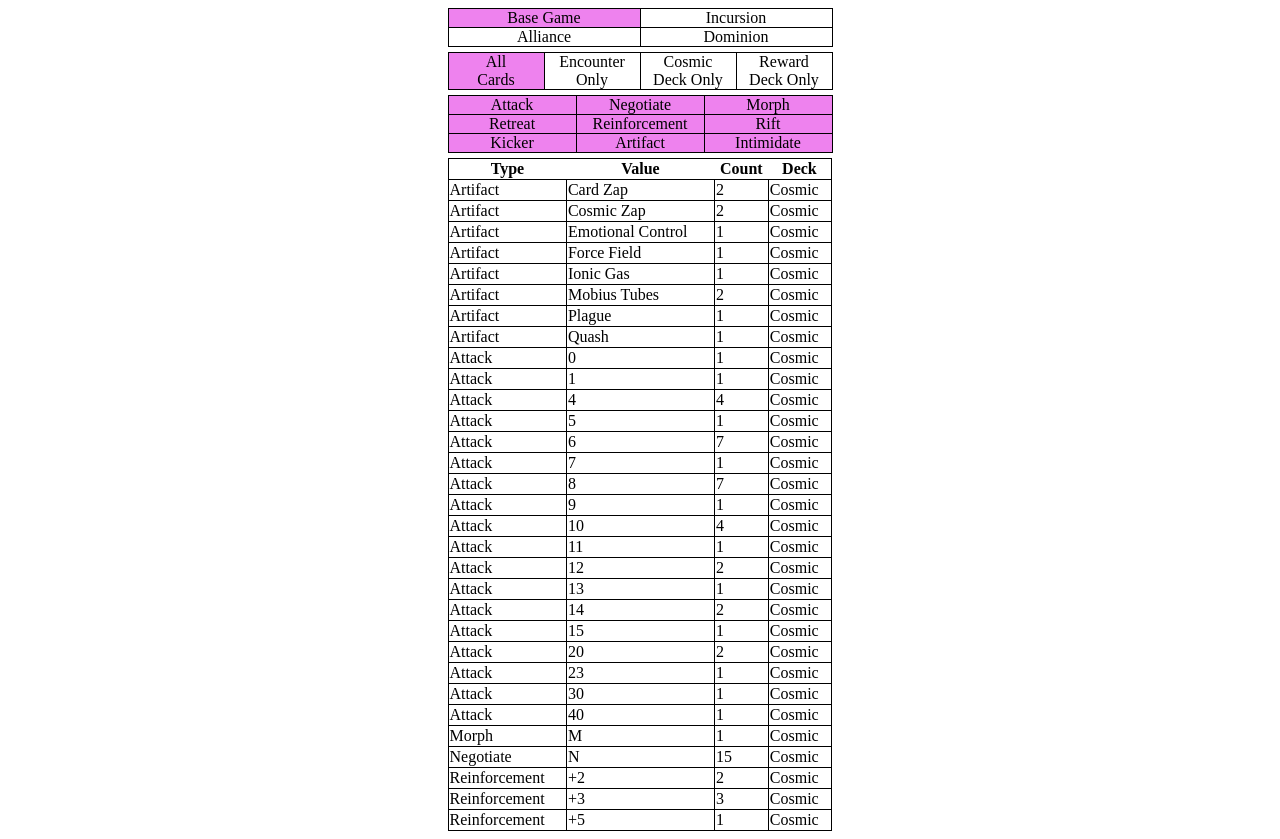
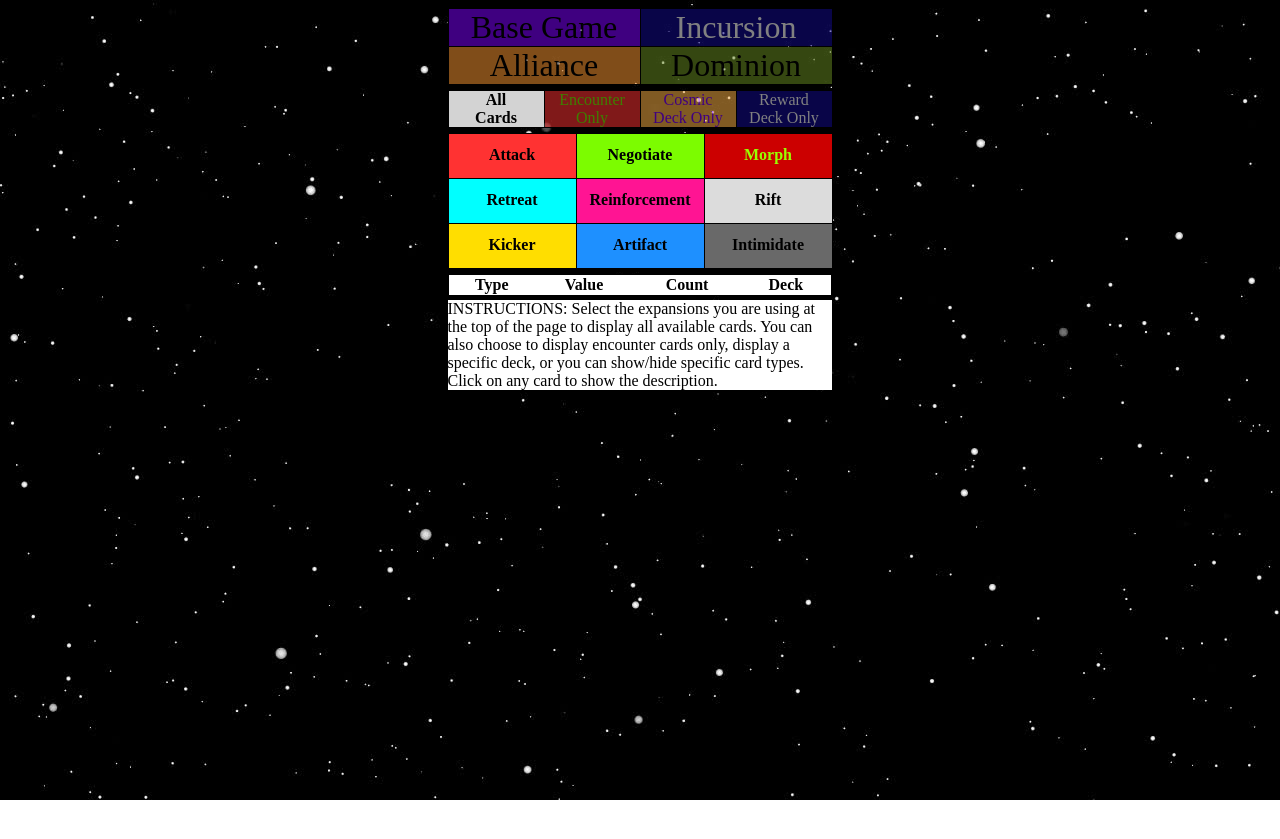
Before and after one commit to samcooksey/Cosmic, a plain HTML site: page index.html in a window 1280 px wide. After the commit the page ends 800 px from the top, so only its background shows below. Drawn offline with nearby package versions, Linux system fonts and the light colour scheme.

Commit message:
prep for first deployment

```diff
--- a/controllers.js
+++ b/controllers.js
@@ -3,8 +3,8 @@ app.controller('cosmicController', ['expansions', function(expansions){
   var vm = this;
   var ex = expansions;
 
-  vm.decks = ex.vanilla;
-  vm.vanilla = true;
+  vm.decks = [];
+  vm.vanilla = false;
   vm.incursion = false;
   vm.alliance = false;
   vm.dominion = false;
--- a/index.html
+++ b/index.html
@@ -12,68 +12,68 @@
           <div>
             <div class="expansions">
               <div class="topHalf">
-                <div class="expansion" ng-click="CC.vanilla = !CC.vanilla; CC.updateSet(CC.vanilla, CC.incursion, CC.alliance, CC.dominion)" ng-class="{highlighted: CC.vanilla}">Base Game</div>
-                <div class="expansion" ng-click="CC.incursion = !CC.incursion; CC.updateSet(CC.vanilla, CC.incursion, CC.alliance, CC.dominion)" ng-class="{highlighted: CC.incursion}">Incursion</div>
+                <div class="expansion vanilla" ng-click="CC.vanilla = !CC.vanilla; CC.updateSet(CC.vanilla, CC.incursion, CC.alliance, CC.dominion)" ng-class="{highlighted: CC.vanilla}">Base Game</div>
+                <div class="expansion incursion" ng-click="CC.incursion = !CC.incursion; CC.updateSet(CC.vanilla, CC.incursion, CC.alliance, CC.dominion)" ng-class="{highlighted: CC.incursion}">Incursion</div>
               </div>
               <div class="topHalf">
-                <div class="expansion" ng-click="CC.alliance = !CC.alliance; CC.updateSet(CC.vanilla, CC.incursion, CC.alliance, CC.dominion)" ng-class="{highlighted: CC.alliance}">Alliance</div>
-                <div class="expansion" ng-click="CC.dominion = !CC.dominion; CC.updateSet(CC.vanilla, CC.incursion, CC.alliance, CC.dominion)" ng-class="{highlighted: CC.dominion}">Dominion</div>
+                <div class="expansion alliance" ng-click="CC.alliance = !CC.alliance; CC.updateSet(CC.vanilla, CC.incursion, CC.alliance, CC.dominion)" ng-class="{highlighted: CC.alliance}">Alliance</div>
+                <div class="expansion dominion" ng-click="CC.dominion = !CC.dominion; CC.updateSet(CC.vanilla, CC.incursion, CC.alliance, CC.dominion)" ng-class="{highlighted: CC.dominion}">Dominion</div>
               </div>
             </div>
             <div class="sets4">
               <div class="setOfFour">
-                <div class="cardType4" ng-click="CC.allCards(); CC.allCardsBool = true" ng-class="{highlighted: CC.allCardsBool}">
+                <div class="cardType4 allCards" ng-click="CC.allCards(); CC.allCardsBool = true" ng-class="{highlighted: CC.allCardsBool}">
                   All <br />Cards
                 </div>
-                <div class="cardType4" ng-click="CC.allEncounter(); CC.allEncounterBool = true" ng-class="{highlighted: CC.allEncounterBool}">
+                <div class="cardType4 encounterOnly" ng-click="CC.allEncounter(); CC.allEncounterBool = true" ng-class="{highlighted: CC.allEncounterBool}">
                   Encounter <br />Only
                 </div>
-                <div class="cardType4" ng-click="CC.allCosmic(); CC.allCosmicBool = true" ng-class="{highlighted: CC.allCosmicBool}">
+                <div class="cardType4 Co" ng-click="CC.allCosmic(); CC.allCosmicBool = true" ng-class="{highlighted: CC.allCosmicBool}">
                   Cosmic <br />Deck Only
                 </div>
-                <div class="cardType4" ng-click="CC.allReward(); CC.allRewardBool = true" ng-class="{highlighted: CC.allRewardBool}">
+                <div class="cardType4 Re" ng-click="CC.allReward(); CC.allRewardBool = true" ng-class="{highlighted: CC.allRewardBool}">
                   Reward <br />Deck Only
                 </div>
               </div>
             </div>
             <div class="sets">
               <div class="setOfThree">
-                <div class="cardType" ng-click="CC.attack =!CC.attack" ng-class="{highlighted: CC.attack}">
+                <div class="cardType Attack" ng-click="CC.attack =!CC.attack" ng-class="{highlighted: CC.attack}">
                   Attack
                 </div>
-                <div class="cardType" ng-click="CC.negotiate =!CC.negotiate" ng-class="{highlighted: CC.negotiate}">
+                <div class="cardType Negotiate" ng-click="CC.negotiate =!CC.negotiate" ng-class="{highlighted: CC.negotiate}">
                   Negotiate
                 </div>
-                <div class="cardType" ng-click="CC.morph =!CC.morph" ng-class="{highlighted: CC.morph}">
+                <div class="cardType Morph" ng-click="CC.morph =!CC.morph" ng-class="{highlighted: CC.morph}">
                   Morph
                 </div>
               </div>
               <div class="setOfThree">
-                <div class="cardType" ng-click="CC.retreat =!CC.retreat" ng-class="{highlighted: CC.retreat}">
+                <div class="cardType Retreat" ng-click="CC.retreat =!CC.retreat" ng-class="{highlighted: CC.retreat}">
                   Retreat
                 </div>
-                <div class="cardType" ng-click="CC.reinforcement =!CC.reinforcement" ng-class="{highlighted: CC.reinforcement}">
+                <div class="cardType Reinforcement" ng-click="CC.reinforcement =!CC.reinforcement" ng-class="{highlighted: CC.reinforcement}">
                   Reinforcement
                 </div>
-                <div class="cardType" ng-click="CC.rift =!CC.rift" ng-class="{highlighted: CC.rift}">
+                <div class="cardType Rift" ng-click="CC.rift =!CC.rift" ng-class="{highlighted: CC.rift}">
                   Rift
                 </div>
               </div>
               <div class="setOfThree">
-                <div class="cardType" ng-click="CC.kicker =!CC.kicker" ng-class="{highlighted: CC.kicker}">
+                <div class="cardType Kicker" ng-click="CC.kicker =!CC.kicker" ng-class="{highlighted: CC.kicker}">
                   Kicker
                 </div>
-                <div class="cardType" ng-click="CC.artifact =!CC.artifact" ng-class="{highlighted: CC.artifact}">
+                <div class="cardType Artifact" ng-click="CC.artifact =!CC.artifact" ng-class="{highlighted: CC.artifact}">
                   Artifact
                 </div>
-                <div class="cardType" ng-click="CC.intimidate =!CC.intimidate" ng-class="{highlighted: CC.intimidate}">
+                <div class="cardType Intimidate" ng-click="CC.intimidate =!CC.intimidate" ng-class="{highlighted: CC.intimidate}">
                   Intimidate
                 </div>
               </div>
             </div>
 
           <table class="card">
-            <tr>
+            <tr class="tableHead">
               <th>
                 Type
               </th>
@@ -87,21 +87,29 @@
                 Deck
               </th>
             </tr>
-            <tr ng-repeat="card in CC.decks | orderBy: ['type', 'value']" ng-show="CC[card.type.toLowerCase()]===true && (CC[card.deck.toLowerCase()]===true || ( card.deck !== 'Cosmic' && card.deck !== 'Reward'));" id="index{{$index}}" ng-click="CC.showDetails($index)">
-              <td class="cardQuality">
+            <tr ng-repeat-start="card in CC.decks | orderBy: ['type', 'value']" ng-show="CC[card.type.toLowerCase()]===true && (CC[card.deck.toLowerCase()]===true || ( card.deck !== 'Cosmic' && card.deck !== 'Reward'));" ng-init="CC['description' + $index] = false" ng-click="CC['description' + $index] = !CC['description' + $index]" ng-class="{highlightedCard: CC['description' + $index]}">
+              <td class="cardQuality {{card.type}}">
                 {{card.type}}
               </td>
-              <td class="cardQuality">
+              <td class="cardQuality whiteBack">
                 {{card.value}}
               </td>
-              <td class="cardQuality">
+              <td class="cardQuality whiteBack">
                 {{card.quantity}}
               </td>
-              <td class="cardQuality">
+              <td class="cardQuality defaultDeck {{card.deck.slice(0,2)}}">
                 {{card.deck}}
               </td>
             </tr>
+            <tr ng-repeat-end>
+              <td colspan="4" class="cardQuality {{card.type}}" ng-show="CC['description' + $index]" ng-click="CC['description' + $index] = false;">
+                {{card.description}}
+              </td>
+            </tr>
           </table>
+          <div class="instructions">
+            INSTRUCTIONS: Select the expansions you are using at the top of the page to display all available cards. You can also choose to display encounter cards only, display a specific deck, or you can show/hide specific card types. Click on any card to show the description.
+          </div>
           </div>
     </div>
     <script src="https://cdnjs.cloudflare.com/ajax/libs/angular.js/1.6.1/angular.min.js"></script>
--- a/styles.css
+++ b/styles.css
@@ -1,9 +1,26 @@
+body{
+  background-image: url("images/spaceWall.jpg");
+}
+div{
+  cursor: default;
+  -webkit-touch-callout: none;
+-webkit-user-select: none;
+-khtml-user-select: none;
+-moz-user-select: none;
+-ms-user-select: none;
+-o-user-select: none;
+user-select: none;
+}
 .cardType{
   text-align: center;
   display:inline-block;
   width: 8em;
   border-top: 1px solid black;
   border-left: 1px solid black;
+  font-weight: normal;
+  opacity: 0.5;
+  height: 2em;
+  padding-top: 0.75em;
 }
 .cardType4{
   text-align: center;
@@ -11,6 +28,8 @@
   width: 6em;
   border-top: 1px solid black;
   border-left: 1px solid black;
+  font-weight: normal;
+  opacity: 0.5;
 }
 .sets{
   border-right: 1px solid black;
@@ -47,7 +66,9 @@
   border-top: 1px solid black;
   border-left: 1px solid black;
   text-align: center;
-  font-size: 1em;
+  font-size: 2em;
+  font-weight: normal;
+  opacity: 0.5;
 }
 .card{
   border: 1px solid black;
@@ -67,9 +88,90 @@
   align-items: center;
   justify-content: space-between;
 }
+.instructions{
+  width: 24em;
+  background-color: white;
+  margin-top: .25em;
+}
 table{
   width: 24em;
 }
+.tableHead{
+  background-color: white;
+
+}
+td{
+  height: 2em;
+  opacity: 0.9;
+}
+.defaultDeck{
+  background-color: #7F00FF;
+  color: white;
+}
+.vanilla{
+  /*color: #ffb347;*/
+  background-color: #7F00FF;
+}
+.incursion{
+  background-color: #120A8F;
+  color: white;
+}
+.alliance{
+background-color: #ff9933;
+}
+.dominion{
+background-color: 	#6B8E23;
+}
 .highlighted{
-  background-color: #EE82EE;
+  font-weight: bold;
+  opacity: 1;
 }
+.highlightedCard{
+  font-weight: bold;
+}
+.Attack{
+  background-color: #FF3232;
+}
+.Negotiate{
+  background-color: #7CFC00;
+}
+.Morph{
+  background-color: #CC0000;
+  color: #99FF00;
+}
+.Retreat{
+  background-color: #00FFFF;
+}
+.Reinforcement{
+  background-color: 	#FF1493;
+}
+.Rift{
+  background-color: #DCDCDC;
+}
+.Kicker{
+  background-color: #FFDE00;
+}
+.Artifact{
+  background-color: #1E90FF;
+}
+.Intimidate{
+  background-color: #696969;
+}
+.Co{
+  background-color: #ffb347;
+  color: #7F00FF;
+}
+.Re{
+  background-color: #120A8F;
+  color: white;
+}
+.allCards{
+  background-color: lightgrey;
+}
+.encounterOnly{
+  color: #7CFC00;
+  background-color: #FF3232;
+}
+.whiteBack{
+  background-color: white;
+}
```
Also changed, not shown: images/spaceWall.jpg (added).
